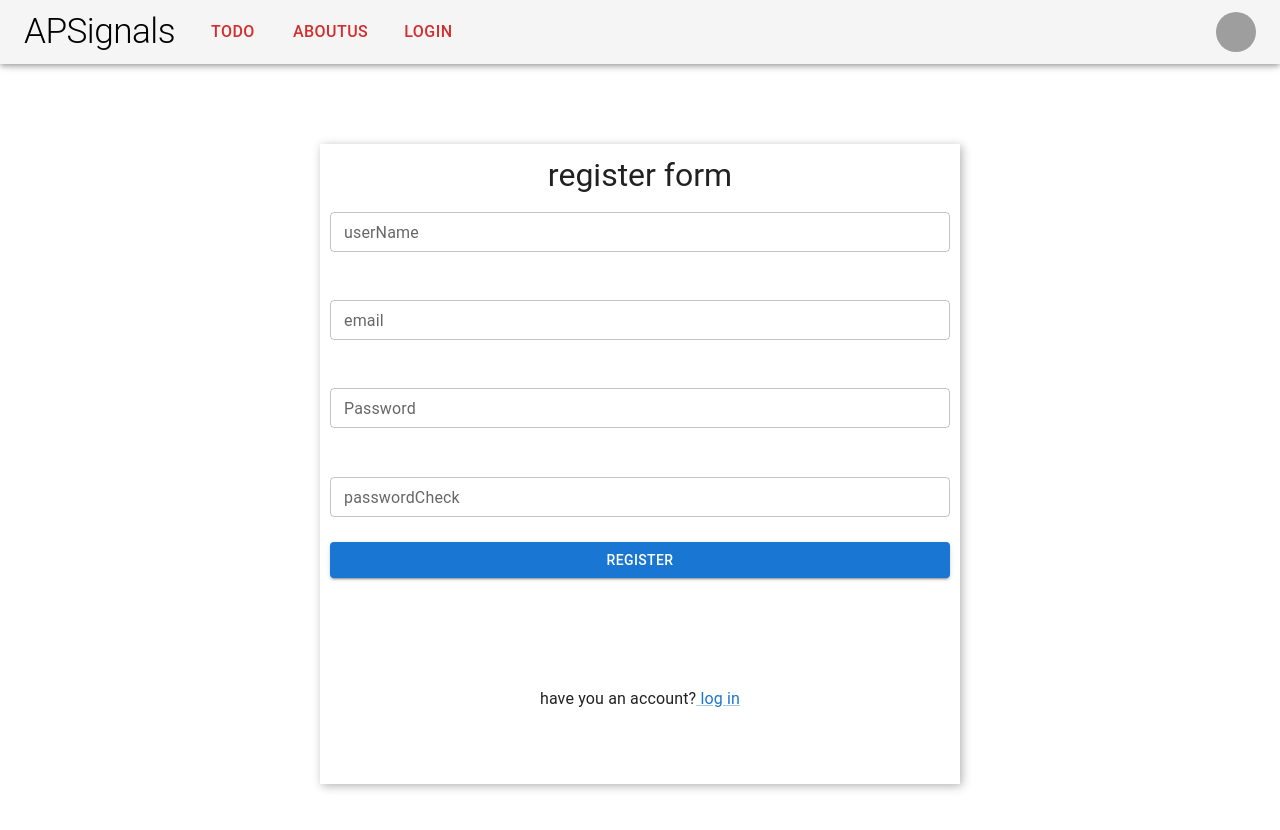
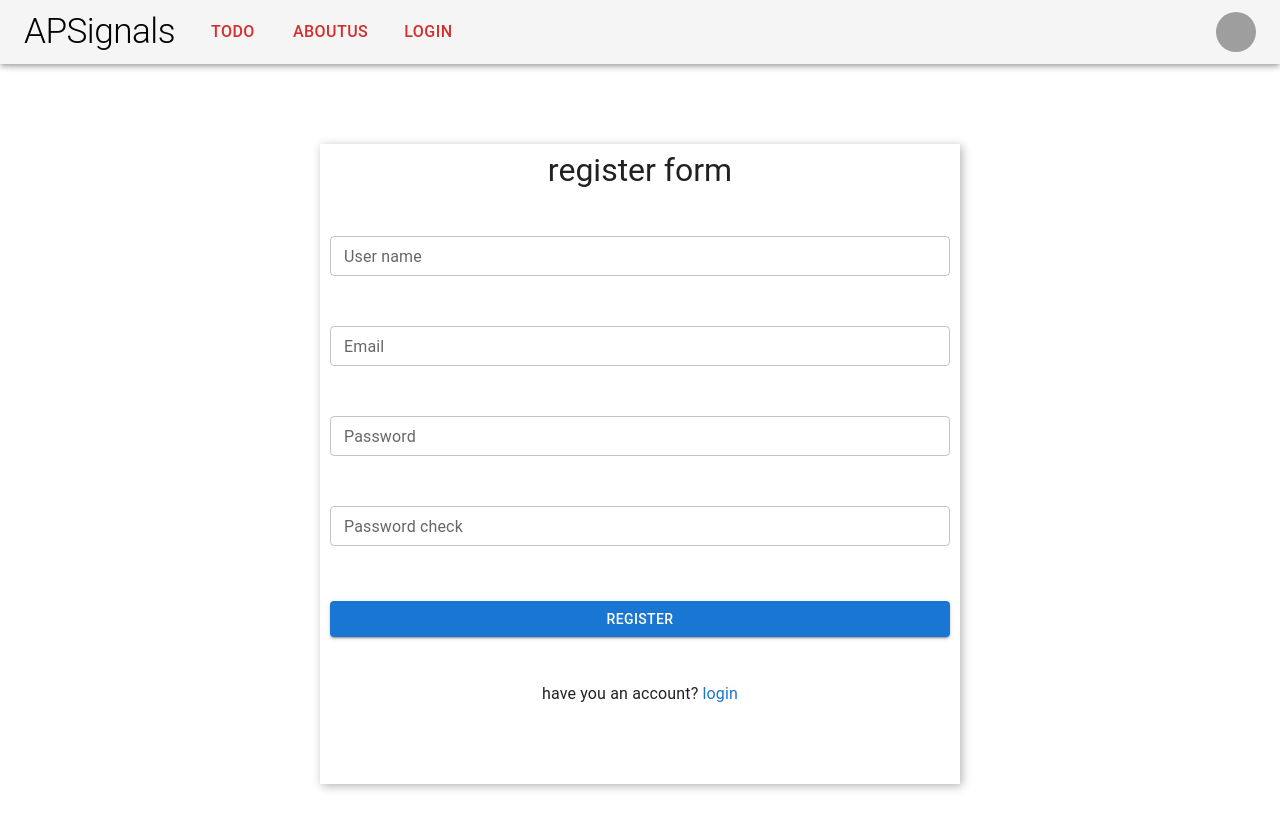
Before and after one commit to pouryaghazizadeh/redux-toolkit-react, a React (Create React App) app in the folder Frontend/: page /register in a window 1280 px wide. Shown: the top 830 px of the page. Built offline with nearby package versions, Linux system fonts and the light colour scheme; grey boxes are pictures that could not be loaded.

Commit message:
style register and login

```diff
--- /dev/null
+++ b/Frontend/src/components/Button/LinkBtn.js
@@ -0,0 +1,13 @@
+import { Link as RouterLink } from "react-router-dom";
+import {Link}from "@mui/material"
+function LinkBtn({Info}) {
+    const {to,name} = Info
+  return <Link
+  sx={{textDecoration:"none"}}
+
+  component={RouterLink} to={to}>
+      {name}
+  </Link>;
+}
+
+export default LinkBtn;
--- a/Frontend/src/pages/login/Login.js
+++ b/Frontend/src/pages/login/Login.js
@@ -1,44 +1,53 @@
 // style
-import { Box, Container, FormControl, Link, Typography } from "@mui/material";
+import { Box, Container, FormControl, Typography } from "@mui/material";
 // tools
 import { useState } from "react";
+import LinkBtn from "../../components/Button/LinkBtn";
 // component
 import PrimaryButton from "../../components/Button/PrimaryBtn";
 import Input from "../../components/input/Input";
-
 function Login() {
   const [email, setEmail] = useState("");
   const [password, setPassword] = useState("");
 
+  const dataUser = {
+    email,
+    password,
+  };
+
   // info group email
-  const InfoEmail = {
+  const infoEmail = {
     type: "email",
     size: "small",
     label: "Email",
-    sx: { marginTop: "15px" },
-    value: email,
+    sx: { margin: "15px 0px 0px 0px" },
     event: (e) => {
       setEmail(e.target.value);
     },
   };
   // info group password
-  const InfoPassword = {
+  const infoPassword = {
     type: "password",
     size: "small",
     label: "Password",
-    sx: { margin: "15px 0px 15px 0px" },
-    // value: { password },
+    sx: { margin: "20px 0px 0px 0px" },
+
     event: (e) => {
       setPassword(e.target.value);
     },
   };
   // info button
-  const InfoBtn = {
-    to:"/",
-    name:"submit",
-    type:"submit"
-
-  }
+  const infoBtn = {
+    to: "/",
+    name: "submit",
+    type: "submit",
+    sx: { margin: "10px 0px 0px 0px" },
+  };
+  // info link
+  const infoLink = {
+    name: "sign up",
+    to: "/register",
+  };
   return (
     <Container
       component="main"
@@ -47,56 +56,61 @@ function Login() {
         justifyContent: "center",
         alignItems: { md: "center" },
         height: "100vh",
-        // marginTop: "80px ",
       }}
     >
       <Box
         component="section"
         sx={{
           width: { xs: "100vw", sm: "80vw", md: "50vw" },
-          height: { xs: "95vh", sm: "80vh", md: "75vh" },
+          height: { xs: "85vh", sm: "80vh", md: "75vh" },
           boxShadow: " 2px 2px 9px rgba(0, 0, 0, 0.3)",
           display: "flex",
           flexDirection: "column",
           margin: "10px",
-          // background: "green",
         }}
       >
         <Typography
           variant="h5"
           align="center"
-          sx={{ fontSize: { xs: "1rem", sm: "1.7rem", md: "2rem" } }}
+          sx={{
+            fontSize: { xs: "1.4rem", sm: "1.7rem", md: "2rem" },
+            margin: "15px 0px 5px 0px",
+          }}
         >
           Welcome back!
         </Typography>
+        {/* form container */}
         <FormControl
           fullWidth
           sx={{
-            // background: "blue",
-            height: { xs: "55%", sm: "70%", md: "65%" },
+            height: { xs: "70%", sm: "70%", md: "65%" },
+            display: "flex",
+            justifyContent: "space-evenly",
+            padding: "0px 10px 0px 10px",
           }}
         >
           <Box
             sx={{
               display: "flex",
               flexDirection: "column",
-              padding: "0px 10px 0px 10px",
               height: {
-                xs: "80%",
-                sm: "40vh",
+                xs: "50%",
+                sm: "35vh",
+                md: "30vh",
               },
-              // background: "green",
-              justifyContent: "space-between",
+              justifyContent: "space-evenly",
             }}
           >
-            <Input Info={InfoEmail} />
-            <Input Info={InfoPassword} />
-            <PrimaryButton Info={InfoBtn} />
+            {/* inputs */}
+            <Input Info={infoEmail} />
+            <Input Info={infoPassword} />
           </Box>
+          <PrimaryButton Info={infoBtn} />
         </FormControl>
+
         <Typography align="center" sx={{ marginTop: "10px" }}>
           need an account?
-          <Link href="#">sign up</Link>
+          <LinkBtn Info={infoLink} />
         </Typography>
       </Box>
     </Container>
@@ -104,27 +118,3 @@ function Login() {
 }
 
 export default Login;
-
-// <main>
-//       <form>
-//         <input
-//           type="text"
-//           placeholder="email"
-//           id="email"
-//           value={email}
-//           onChange={(e) => {
-//             setEmail(e.target.value);
-//           }}
-//         />
-//         <input
-//           type="password"
-//           id="password"
-//           placeholder="password"
-//           value={password}
-//           onChange={(e) => {
-//             setPassword(e.target.value);
-//           }}
-//         />
-//         <button>login</button>
-//       </form>
-//     </main>
--- a/Frontend/src/pages/register/Register.js
+++ b/Frontend/src/pages/register/Register.js
@@ -1,11 +1,11 @@
 // style
-import { Box, Container, FormControl, Link, Typography } from "@mui/material";
+import { Box, Container, FormControl, Typography } from "@mui/material";
 // tools
 import { useState } from "react";
+import LinkBtn from "../../components/Button/LinkBtn";
 // component
 import PrimaryButton from "../../components/Button/PrimaryBtn";
 import Input from "../../components/input/Input";
-
 function Register() {
   const [userName, setUserName] = useState("");
   const [email, setEmail] = useState("");
@@ -21,27 +21,27 @@ function Register() {
 
   // style and info for props to components
   // user info
-  const InfoUser ={
+  const infoUser = {
     type: "text",
     size: "small",
-    label: "userName",
-    sx: { margin: "15px 0px 0px 0px" },
+    label: "User name",
+    sx: { margin: "10px 0px 0px 0px" },
     event: (e) => {
       setUserName(e.target.value);
     },
   };
-
-  const InfoEmail = {
-    type: "email" ,
-    size: "small" ,
-    label: "email",
-    sx: { margin:"15px 0px 0px 0px"},
+// email info
+  const infoEmail = {
+    type: "email",
+    size: "small",
+    label: "Email",
+    sx: { margin: "15px 0px 0px 0px" },
     event: (e) => {
       setEmail(e.target.value);
     },
   };
-
-  const InfoPassword = {
+// password info
+  const infoPassword = {
     type: "password",
     size: "small",
     label: "Password",
@@ -50,22 +50,27 @@ function Register() {
       setPassword(e.target.value);
     },
   };
-  const InfoPasswordCheck = {
+  // check password info
+  const infoPasswordCheck = {
     type: "password",
     size: "small",
-    label: "passwordCheck",
+    label: "Password check",
     sx: { margin: "15px 0px 0px 0px" },
     event: (e) => {
       setCheckPassword(e.target.value);
     },
   };
   // info button
-  const InfoBtn = {
+  const infoBtn = {
     to: "/",
     name: "register",
     type: "submit",
-    sx:{margin:"25px 0px 0px 0px"}
+    sx: { margin: "20px 0px 0px 0px" },
   };
+  // info link
+  const infoLink={
+    name:" login", to:"/login"
+  }
 
   return (
     <Container
@@ -75,34 +80,40 @@ function Register() {
         justifyContent: "center",
         alignItems: { md: "center" },
         height: "100vh",
-        // marginTop: "80px ",
       }}
     >
       <Box
         component="section"
         sx={{
           width: { xs: "100vw", sm: "80vw", md: "50vw" },
-          height: { xs: "95vh", sm: "85vh", md: "80vh" },
+          height: { xs: "95vh", sm: "95vh", md: "80vh" },
           boxShadow: " 2px 2px 9px rgba(0, 0, 0, 0.3)",
           display: "flex",
           flexDirection: "column",
           margin: "10px",
-          // background: "green",
         }}
       >
         <Typography
           variant="h5"
           align="center"
-          sx={{ fontSize: { xs: "1.3rem", sm: "1.7rem", md: "2rem" },
-        margin:"10px 0px 0px 0px"
-        }}
+          sx={{
+            fontSize: { xs: "1.3rem", sm: "1.7rem", md: "2rem" },
+            margin: "5px 0px 0px 0px",
+          }}
         >
           register form
         </Typography>
-        <FormControl fullWidth sx={{ padding: "0px 10px 0px 10px" ,
-        height: "60vh",
-
-      }}>
+        {/* form container */}
+        <FormControl
+          fullWidth
+          sx={{
+            padding: "0px 10px 0px 10px",
+            height: { xs: "60vh", sm: "75vh", md: "60vh" },
+            display: "flex",
+            justifyContent: "space-evenly",
+          }}
+        >
+          {/* inputs container  */}
           <Box
             sx={{
               display: "flex",
@@ -110,23 +121,23 @@ function Register() {
               height: {
                 xs: "80%",
                 sm: "50vh",
-                md:"40vh"
+                md: "40vh",
               },
               width: "100%",
-              // background: "green",
               justifyContent: "space-between",
             }}
           >
-            <Input Info={InfoUser} />
-            <Input Info={InfoEmail} />
-            <Input Info={InfoPassword} />
-            <Input Info={InfoPasswordCheck} />
+
+            <Input Info={infoUser} />
+            <Input Info={infoEmail} />
+            <Input Info={infoPassword} />
+            <Input Info={infoPasswordCheck} />
           </Box>
-          <PrimaryButton Info={InfoBtn} />
+          <PrimaryButton Info={infoBtn} />
         </FormControl>
         <Typography align="center" sx={{ marginTop: "10px" }}>
           have you an account?
-          <Link href="#">  log in</Link>
+          <LinkBtn Info={infoLink} />
         </Typography>
       </Box>
     </Container>
--- a/Frontend/src/redux/slice/registerSlice.js
+++ b/Frontend/src/redux/slice/registerSlice.js
@@ -13,7 +13,7 @@ const registerSlice = createSlice({
   },
 });
 
-// export const {  } = registerSlice.actions;
+// export const { } = registerSlice.actions;
 
 export const selectTodo = (state) => state.todo;
 
```
